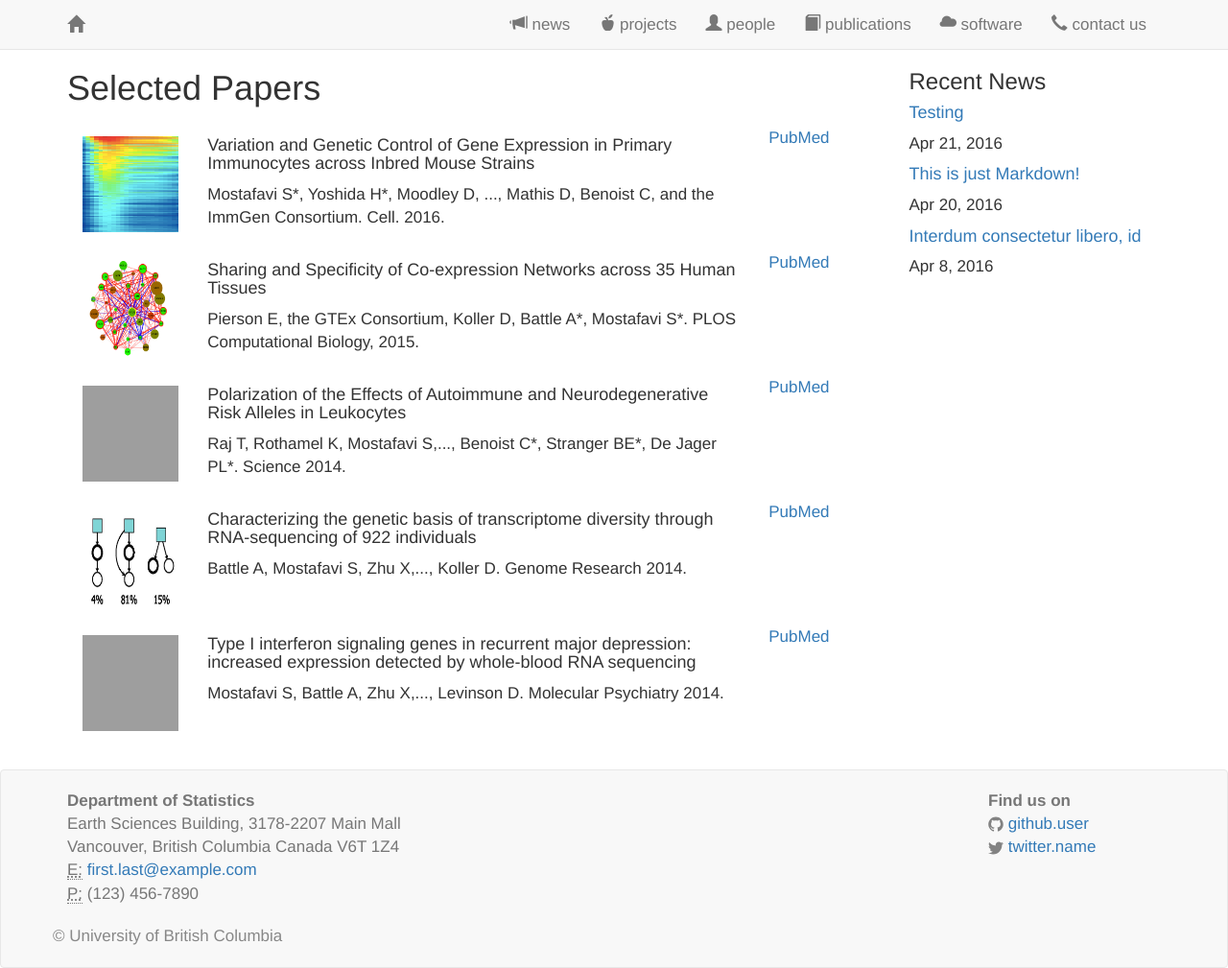
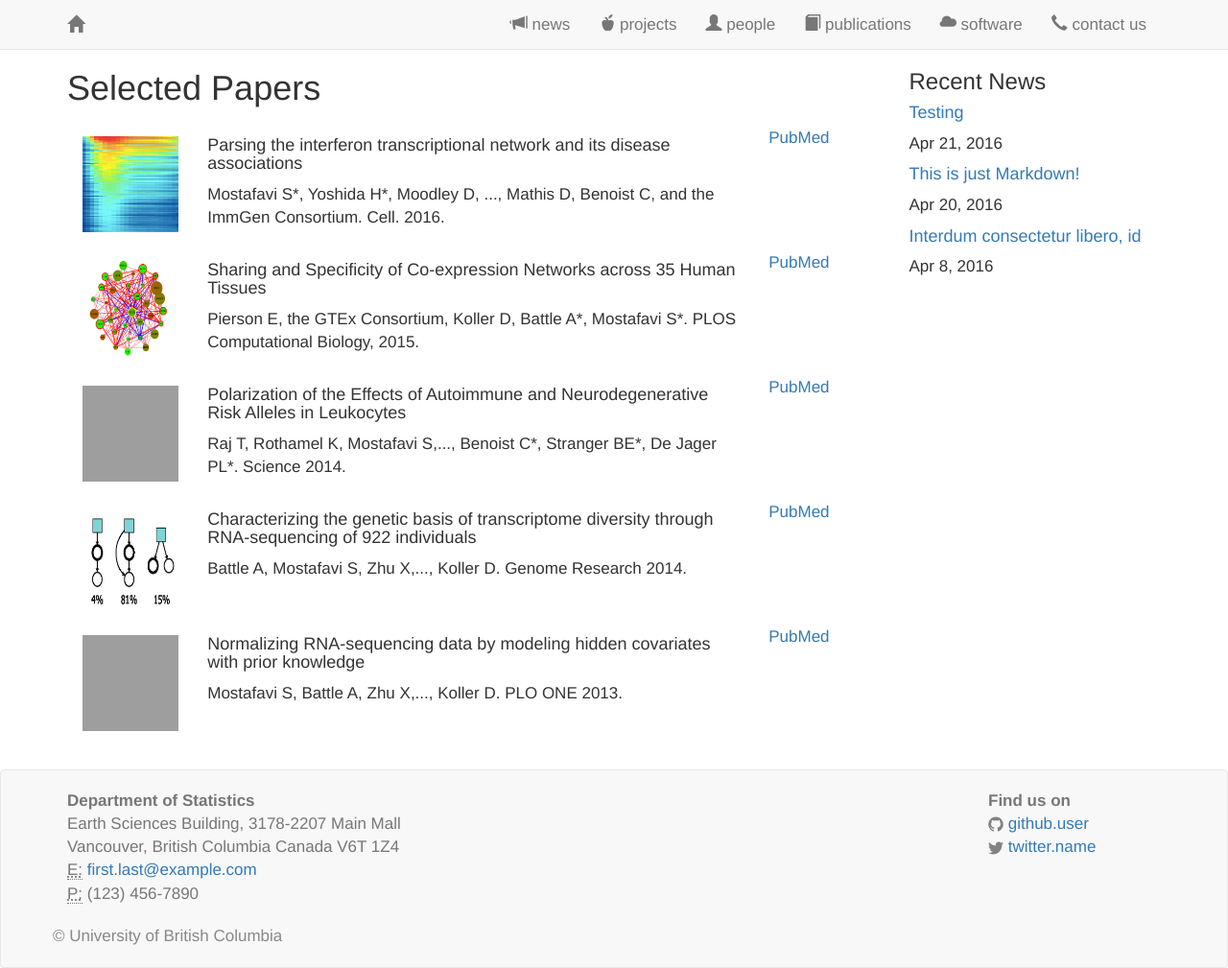
Before and after one commit to saramostafavi/saramostafavi.github.io, a Jekyll site: the page built from publications.html, in a window 1280 px wide, cut to the strip 0-1009 px from the top of the page. Shown: the whole strip at 96% size. Built offline with Jekyll 4.4.1, drawn with Linux system fonts in a browser that asks for light colours; nearby versions of some CDN libraries; a style sheet for code colours, icons or effects is not loaded; grey boxes are pictures that could not be loaded.

Commit message:
Update publications.yml

```diff
--- a/_data/publications.yml
+++ b/_data/publications.yml
@@ -1,12 +1,12 @@
 ---
 - title: >
-    Variation and Genetic Control of Gene Expression in Primary Immunocytes across Inbred Mouse Strains
+    Parsing the interferon transcriptional network and its disease associations
   author: >
     Mostafavi S*, Yoshida H*, Moodley D, ..., Mathis D, Benoist C, and the ImmGen Consortium. Cell. 2016.
   image: ../images/IFN_1.png
   repo:
     name: PubMed
-    url: http://www.ncbi.nlm.nih.gov/pubmed/?term=PMID%3A+26824662
+    url: http://www.ncbi.nlm.nih.gov/pubmed/26824662
 
 - title: >
     Sharing and Specificity of Co-expression Networks across 35 Human Tissues
@@ -15,7 +15,7 @@
   image: ../images/plos_comp_bio_fig.png
   repo:
     name: PubMed
-    url: https://www.ncbi.nlm.nih.gov/pubmed/24092820
+    url: http://www.ncbi.nlm.nih.gov/pubmed/25970446
 
 - title: >
     Polarization of the Effects of Autoimmune and Neurodegenerative Risk Alleles in Leukocytes
@@ -33,13 +33,13 @@
   image: ../images/GRpaper.png
   repo:
     name: PubMed
-    url: http://www.ncbi.nlm.nih.gov/pubmed/24786080
+    url: http://www.ncbi.nlm.nih.gov/pubmed/24092820
 
 - title: >
-    Type I interferon signaling genes in recurrent major depression: increased expression detected by whole-blood RNA sequencing
+    Normalizing RNA-sequencing data by modeling hidden covariates with prior knowledge
   author: >
-    Mostafavi S, Battle A, Zhu X,..., Levinson D. Molecular Psychiatry 2014.
-  image: ../images/ifna_figure_1.pdf
+    Mostafavi S, Battle A, Zhu X,..., Koller D. PLO ONE 2013.
+  image: ../images/normalizatin.png
   repo:
     name: PubMed
-    url: http://www.ncbi.nlm.nih.gov/pubmed/24786080
+    url: http://www.ncbi.nlm.nih.gov/pubmed/23874524
```
